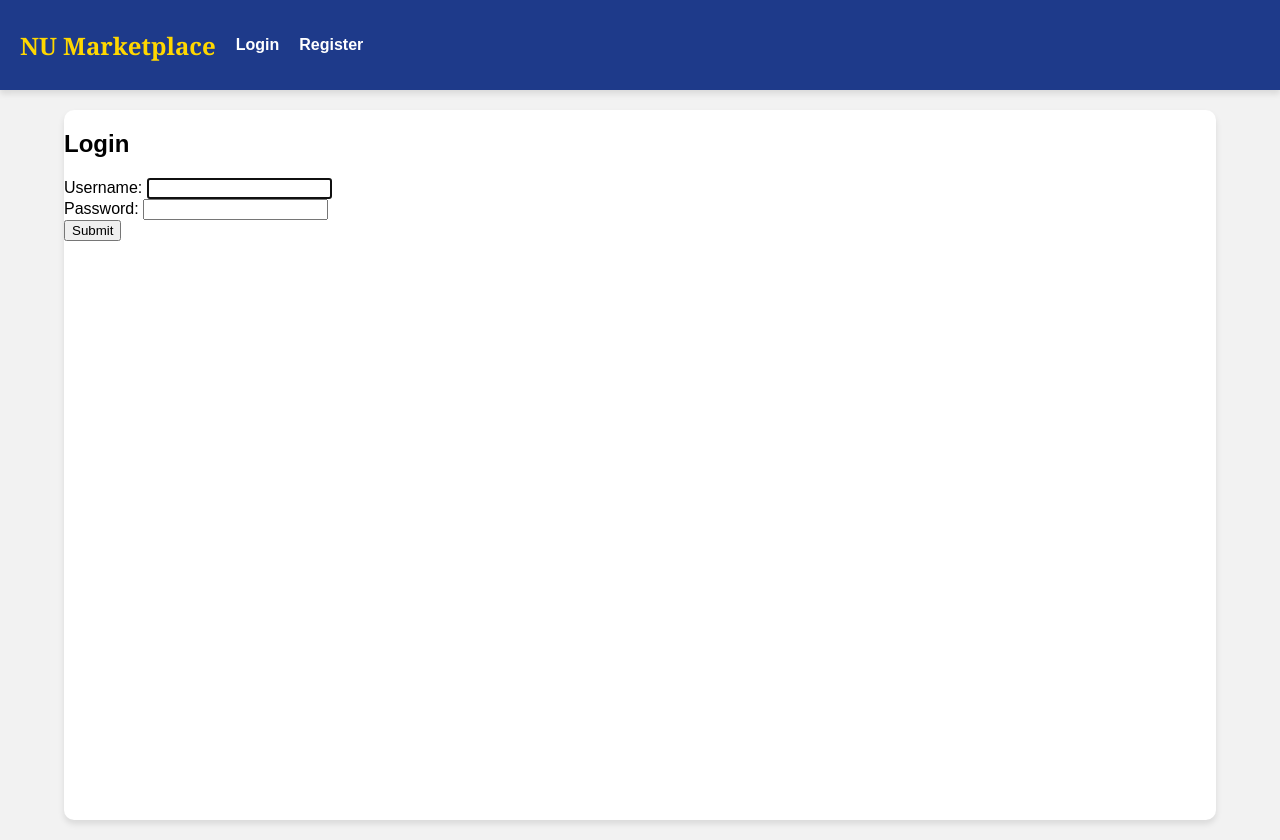
After one commit to alammobaDar/NUMP-NU-Marketplace-, a Django app: page /userAuth/login/ in a window 1280 px wide. The commit adds this page. Run offline with Django 5.2, Linux system fonts and the light colour scheme.

Commit message:
all of the features are already transferred

```diff
--- a/NUMP/NUMP/settings.py
+++ b/NUMP/NUMP/settings.py
@@ -39,6 +39,7 @@ INSTALLED_APPS = [
     'django.contrib.messages',
     'django.contrib.staticfiles',
     'MP_user',
+    'userAuth',
 ]
 
 MIDDLEWARE = [
--- a/NUMP/NUMP/urls.py
+++ b/NUMP/NUMP/urls.py
@@ -24,7 +24,7 @@ urlpatterns = [
     path('admin/', admin.site.urls),
     path('', views.home, name='home'),
     path('mp_user/', include('MP_user.urls')),
-    # path('userAuth/', include('userAuth.urls')),
+    path('userAuth/', include('userAuth.urls')),
 ]
 
 urlpatterns += static(settings.MEDIA_URL, document_root=settings.MEDIA_ROOT)
--- a/NUMP/NUMP/views.py
+++ b/NUMP/NUMP/views.py
@@ -3,4 +3,4 @@ from MP_user.models import Product
 
 def home(request):
     product = Product.objects.all()
-    return render(request, '.\home.html', {'product': product})
+    return render(request, 'home.html', {'product': product})
--- a/NUMP/static/css/style.css
+++ b/NUMP/static/css/style.css
@@ -0,0 +1,118 @@
+body {
+    margin: 0;
+    padding: 0;
+    font-family: Arial, sans-serif;
+    background-color: #f2f2f2; /* Light gray background */
+}
+
+/* Header styling */
+header {
+    background-color: #1E3A8A; /* Deep blue */
+    color: white;
+    display: flex;
+    align-items: center;
+    justify-content: space-between;
+    padding: 10px 20px;
+    height: 70px;
+    box-shadow: 0px 4px 6px rgba(0, 0, 0, 0.1); /* Subtle shadow */
+}
+
+/* Logo styling */
+header .logo {
+    display: flex;
+    align-items: center;
+}
+
+header .logo img {
+    height: 50px;
+    margin-right: 10px;
+}
+
+header h1 {
+    font-size: 1.5em;
+    font-weight: bold;
+    color: #FFD700; /* Yellow for NU */
+    font-family: "Georgia", serif; /* Fancy font for 'Marketplace' */
+}
+
+/* Navigation links */
+header nav {
+    display: flex;
+    align-items: center;
+    gap: 20px;
+}
+
+header nav a {
+    color: white;
+    text-decoration: none;
+    font-size: 1em;
+    font-weight: bold;
+}
+
+header nav a:hover {
+    text-decoration: underline;
+}
+
+/* Sign out button */
+header .sign-out {
+    color: white;
+    text-decoration: none;
+    font-size: 1em;
+    font-weight: bold;
+}
+
+header .sign-out:hover {
+    text-decoration: underline;
+}
+
+/* Main content area */
+main {
+    margin: 20px auto;
+    background-color: white;
+    width: 90%;
+    height: calc(100vh - 90px); /* Remaining height after header */
+    border-radius: 10px;
+    box-shadow: 0px 4px 6px rgba(0, 0, 0, 0.1); /* Subtle shadow */
+    overflow-y: scroll;
+}
+
+.container{
+    margin: 10px;
+    display: flex;
+    flex-wrap: wrap;
+    gap: 15px; /* Space between divs */
+    justify-content: flex-start;
+}
+.product-display{
+    display: flex;
+    flex-direction: row;
+    align-items: center;
+    width: 300px; /* Fixed width for each card */
+    border: 1px solid #ccc;
+    border-radius: 8px;
+    padding: 16px;
+    background-color: #f9f9f9;
+    box-shadow: 0 4px 8px rgba(0, 0, 0, 0.1);
+    box-sizing: border-box;
+}
+
+.item-product-display{
+    width: 100%;
+}
+
+.product-display .image-container{
+    width: 100%;
+    height: 200px; /* Fixed height for uniform size */
+    display: flex;
+    justify-content: center;
+    align-items: center;
+    overflow: hidden; /* Ensures the image doesn't overflow */
+    border-radius: 4px;
+}
+
+.product-display .image{
+    width: 100%;
+    height: 100%;
+    object-fit: contain; /* Ensures consistent image scaling */
+    display: block
+}
--- a/NUMP/templates/NUMP/layout.html
+++ b/NUMP/templates/layout.html
@@ -19,7 +19,7 @@
                 <a href="{% url "user:profile" %}">Profile</a>
                 <form class="signout" action="{% url "auth:signout" %}" method="post">
                     {% csrf_token %}
-                    <button class= "signout-button">Submit</button>
+                    <button class= "signout-button">Sign out</button>
                 </form>
             {% else %}
                 <a href="{% url "auth:login"%}">Login</a>
--- /dev/null
+++ b/NUMP/userAuth/templates/userAuth/login.html
@@ -0,0 +1,16 @@
+{% extends "layout.html" %}
+
+{% block title %}
+    Login
+{% endblock %}
+
+{% block contents %}
+    <section>
+        <h1>Login</h1>
+        <form class="form-with-validation" action="{% url "auth:login" %}" method="post">
+            {% csrf_token %}
+            {{ form }}
+            <button class="submit-form">Submit</button>
+        </form>
+    </section>
+{% endblock %}
--- /dev/null
+++ b/NUMP/userAuth/urls.py
@@ -0,0 +1,10 @@
+from django.urls import path
+from . import views
+
+app_name='auth'
+
+urlpatterns = [
+    path('login/', views.user_login, name='login'),
+    path('register/', views.register, name='register'),
+    path('signout/', views.sign_out, name='signout')
+]
--- a/NUMP/userAuth/views.py
+++ b/NUMP/userAuth/views.py
@@ -1,3 +1,34 @@
-from django.shortcuts import render
+from django.shortcuts import redirect, render
+from django.contrib.auth.forms import UserCreationForm, AuthenticationForm
+from django.contrib.auth import login, logout
 
 # Create your views here.
+
+def register(request):
+    if request.method == "POST":
+        form = UserCreationForm(request.POST)
+        if form.is_valid():
+            login(request, form.save())
+            return redirect("user:products")
+    else:
+        form = UserCreationForm()
+    return render(request, 'userAuth/register.html', { 'form':form })
+
+
+def user_login(request):
+    if request.method == "POST":
+        form = AuthenticationForm(data=request.POST)
+        if form.is_valid():
+            login(request, form.get_user())
+            if "next" in request.POST:
+                return redirect(request.POST.get("next"))
+            else:
+                return redirect("user:products")
+    else:
+        form = AuthenticationForm()
+    return render(request, 'userAuth/login.html', { 'form':form })
+
+def sign_out(request):
+    if request.method == "POST":
+        logout(request)
+        return redirect("home")
```
Also changed, not shown: NUMP/userAuth/templates/userAuth/register.html (added, +14 -0 lines), NUMP/templates/home.html (renamed from NUMP/templates/NUMP/home.html).
